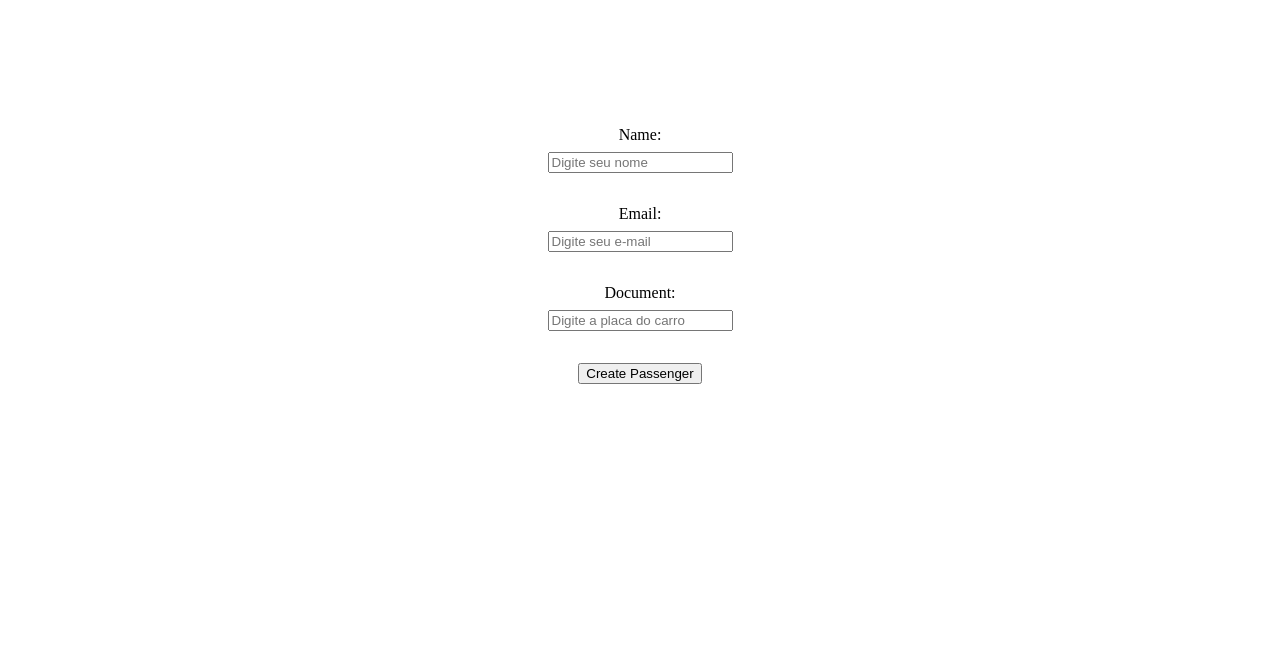
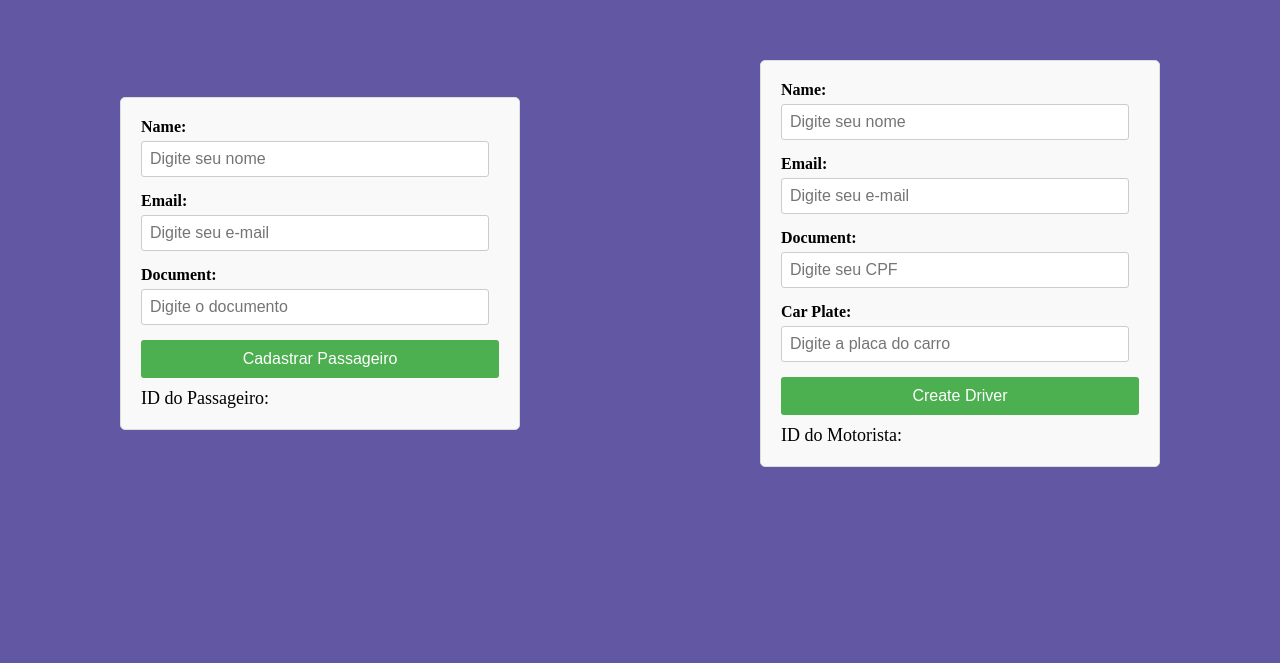
Before and after one commit to AdelinoJonas/Clean_code_Clean_Architecture, a Vue app in the folder frontend/: page / in a window 1280 px wide. Shown: the part 137-800 px from the top of the page. Built offline with nearby package versions, Linux system fonts and the light colour scheme.

Commit message:
feat: create passenger and driver

```diff
--- a/frontend/src/App.vue
+++ b/frontend/src/App.vue
@@ -4,8 +4,10 @@
 </script>
 
 <template>
-  <CreatePassenger/>
-  <CreateDriver/>
+  <div class="create">
+    <CreatePassenger/>
+    <CreateDriver/>
+  </div>
 </template>
 
 <style scoped>
--- a/frontend/src/CreateDriver.vue
+++ b/frontend/src/CreateDriver.vue
@@ -1,27 +1,31 @@
 <script setup lang="ts">
 import { ref } from 'vue';
 import axios from 'axios';
+
 const name = ref("");
 const email = ref("");
 const document = ref("");
 const carPlate = ref("");
 const driverId = ref("");
 
-  async function createDriver () {
+async function createDriver() {
   const input = {
     name: name.value,
     email: email.value,
     document: document.value,
     carPlate: carPlate.value
   };
+  try {
     const response = await axios.post("http://localhost:3000/driver", input);
-    const output = response.data.driver_id[0];
-    driverId.value = output;
+    driverId.value = response.data.driver_id[0];
+  } catch (error) {
+    console.error("Erro ao cadastrar motorista", error);
+  }
 }
 </script>
 
 <template>
-  <form id="createDriver" class="register">
+  <form id="createDriver" class="register" @submit.prevent>
     <div class="field">
       <label for="name" class="label">Name:</label>
       <input id="name" class="driver-name" v-model="name" placeholder="Digite seu nome"/>
@@ -36,13 +40,62 @@ import axios from 'axios';
     </div>
     <div class="field">
       <label for="carPlate" class="label">Car Plate:</label>
-      <input id="carPlate" class="driver-carPlate" v-model="carPlate" placeholder="Digite seu CPF"/>
+      <input id="carPlate" class="driver-carPlate" v-model="carPlate" placeholder="Digite a placa do carro"/>
     </div>
-    <button class="create-button" @click="createDriver()">Create Driver</button>
-    <div class="id">{{driverId}}</div>
+    <button type="button" class="create-button" @click="createDriver()">Create Driver</button>
+    <div class="id">ID do Motorista: {{ driverId }}</div>
   </form>
 </template>
 
 <style scoped>
+.register {
+  width: 400px;
+  margin: auto;
+  padding: 20px;
+  background: #f9f9f9;
+  border: 1px solid #ddd;
+  border-radius: 5px;
+}
 
+.field {
+  margin-bottom: 15px;
+}
+
+.label {
+  display: block;
+  font-weight: bold;
+  margin-bottom: 5px;
+}
+
+.driver-name,
+.driver-email,
+.driver-carPlate,
+.driver-document {
+  width: calc(100% - 10px);
+  padding: 8px;
+  font-size: 16px;
+  border: 1px solid #ccc;
+  border-radius: 3px;
+}
+
+.create-button {
+  display: block;
+  width: 100%;
+  padding: 10px;
+  background-color: #4CAF50;
+  color: white;
+  border: none;
+  border-radius: 3px;
+  cursor: pointer;
+  font-size: 16px;
+}
+
+.create-button:hover {
+  background-color: #45a049;
+}
+
+.id {
+  margin-top: 10px;
+  font-size: 18px;
+}
 </style>
--- a/frontend/src/CreatePassenger.vue
+++ b/frontend/src/CreatePassenger.vue
@@ -7,15 +7,18 @@ import axios from 'axios';
 const document = ref("");
 const passengerId = ref("");
 
-  async function createPassenger () {
+async function createPassenger() {
   const input = {
     name: name.value,
     email: email.value,
     document: document.value
   };
+  try {
     const response = await axios.post("http://localhost:3000/passengers", input);
-    const output = response.data.passenger_id;
-    passengerId.value = output;
+    passengerId.value = response.data.passenger_id;
+  } catch (error) {
+    console.error("Erro ao cadastrar passageiro:", error);
+  }
 }
 </script>
 
@@ -31,13 +34,61 @@ import axios from 'axios';
     </div>
     <div class="field">
       <label for="document" class="label">Document:</label>
-      <input id="document" class="passenger-document" v-model="document" placeholder="Digite a placa do carro"/>
+      <input id="document" class="passenger-document" v-model="document" placeholder="Digite o documento"/>
     </div>
-    <button class="create-button" @click="createPassenger()">Create Passenger</button>
-    <div class="id">{{passengerId}}</div>
+    <button class="create-button" @click.prevent="createPassenger">Cadastrar Passageiro</button>
+    <div class="id">ID do Passageiro: {{ passengerId }}</div>
   </form>
 </template>
 
 <style scoped>
+  .register {
+    width: 400px;
+    margin: auto;
+    padding: 20px;
+    background: #f9f9f9;
+    border: 1px solid #ddd;
+    border-radius: 5px;
+  }
 
+  .field {
+    margin-bottom: 15px;
+  }
+
+  .label {
+    display: block;
+    font-weight: bold;
+    margin-bottom: 5px;
+  }
+
+  .passenger-name,
+  .passenger-email,
+  .passenger-document {
+    width: calc(100% - 10px);
+    padding: 8px;
+    font-size: 16px;
+    border: 1px solid #ccc;
+    border-radius: 3px;
+  }
+
+  .create-button {
+    display: block;
+    width: 100%;
+    padding: 10px;
+    background-color: #4CAF50;
+    color: white;
+    border: none;
+    border-radius: 3px;
+    cursor: pointer;
+    font-size: 16px;
+  }
+
+  .create-button:hover {
+    background-color: #45a049;
+  }
+
+  .id {
+    margin-top: 10px;
+    font-size: 18px;
+  }
 </style>
--- a/frontend/src/style.css
+++ b/frontend/src/style.css
@@ -1,19 +1,14 @@
-.register{
+*{
+  margin: 0;
+  padding: 0;
+  box-sizing: border-box;
+  scroll-behavior: smooth;
+}
+.create{
+  width: 100vw;
   height: 100vh;
   display: flex;
-  flex-direction: column;
   justify-content: center;
   align-items: center;
-  gap: 2rem;
+  background-color: rgb(98, 87, 162);
 }
-.field{
-  width: 100%;
-  display: flex;
-  flex-direction: column;
-  justify-content: center;
-  align-items: center;
-  gap: .5rem;
-}
-.id{
-  font-size: 4rem;
-}
```
Lines whose indentation alone changed are shown as unchanged.
